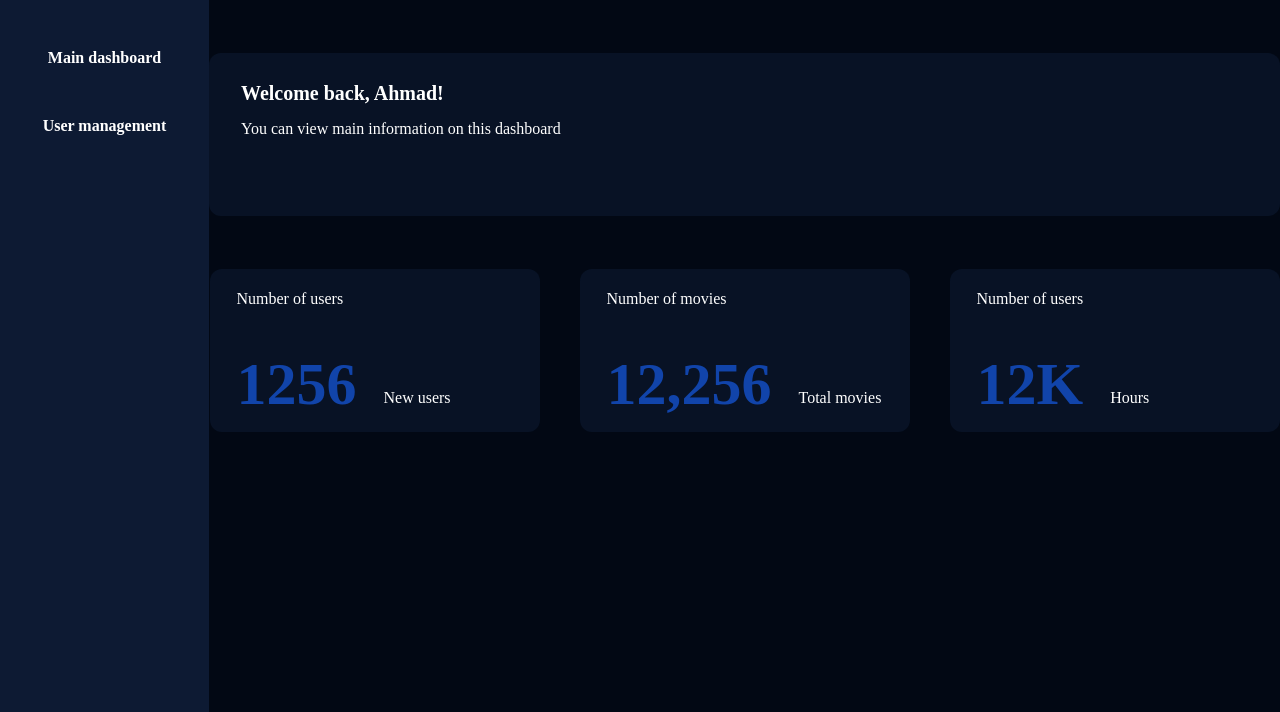
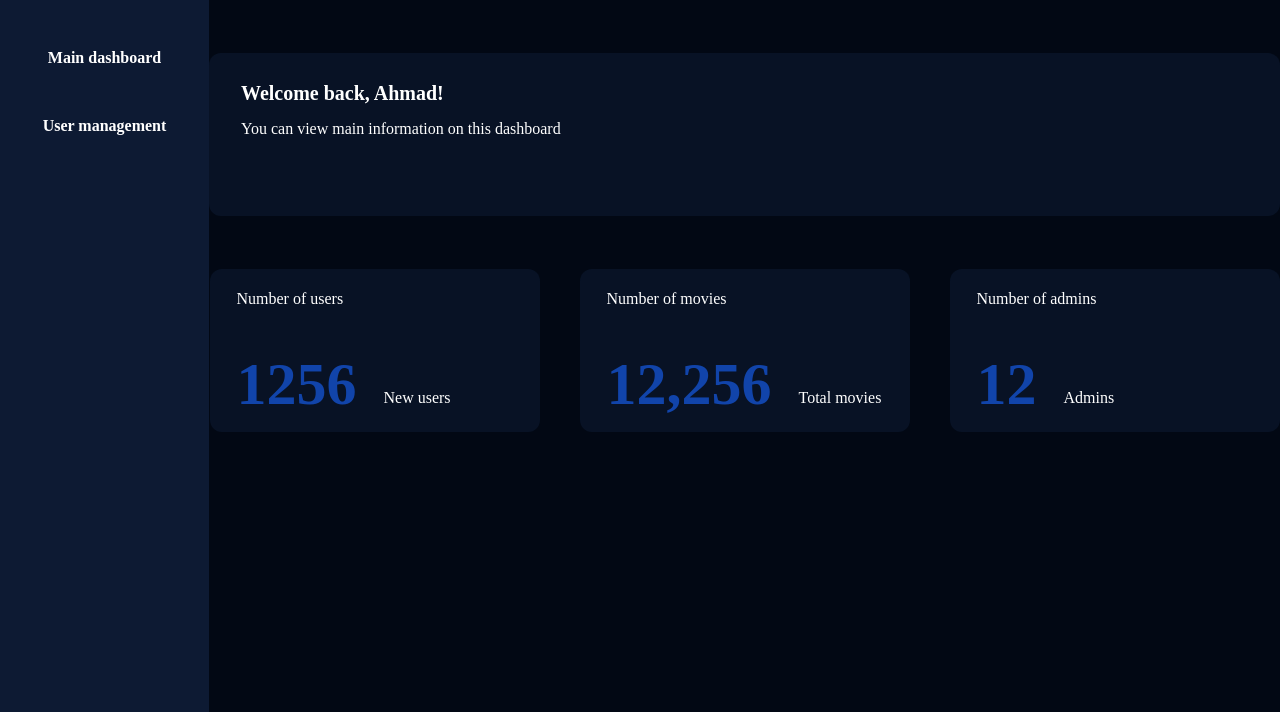
Before and after one commit to Mohammad-Zahran/AI-enhanced-movie-recommender-website, a PHP site: page /pages/admin.html in a window 1280 px wide. Shown: the part 88-800 px from the top of the page. Run offline with PHP 8.4, Linux system fonts and the light colour scheme.

Commit message:
Add: setAdmin.php API

```diff
--- a/app/pages/admin.html
+++ b/app/pages/admin.html
@@ -51,10 +51,10 @@
                     </div>
                 </div>
                 <div class="stats-card">
-                    <p>Number of users</p>
+                    <p>Number of admins</p>
                     <div class="flex stats-container">
-                        <h1>12K</h1>
-                        <p>Hours</p>
+                        <h1>12</h1>
+                        <p>Admins</p>
                     </div>
                 </div>
             </div>
--- a/app/pages/user-management.html
+++ b/app/pages/user-management.html
@@ -54,7 +54,7 @@
                     </thead>
                     <tfoot>
                     <tr>
-                    <td colspan="7">
+                    <td colspan="8">
                     <div class="links"><a href="#">&laquo;</a> <a class="active" href="#">1</a> <a href="#">2</a> <a href="#">3</a> <a href="#">4</a> <a href="#">&raquo;</a></div>
                     </td>
                     </tr>
--- a/app/scripts/admin.js
+++ b/app/scripts/admin.js
@@ -18,7 +18,7 @@
                         <td>Null</td>
                         <td>Null</td>
                         <td>${user.bookmark_count}</td>
-                        <td>${user.is_banned ? "Banned" : "Not Banned"}</td>
+                        <td>${user.role == "admin" ? "Admin":user.is_banned ? "Banned" : "Not Banned"}</td>
                         <td class="flex center">
                             <button class="options popup_button">
                                 <img src="../assets/icons/three-dots.svg" alt="">
@@ -43,7 +43,6 @@
         <p>
             <button class="user-edit-button">Set admin</button>
             <button class="user-edit-button">Ban user</button>
-            <button class="user-delete-button">Delete user</button>
         </p>
     `;
     popup.style.display = 'none'; // Initially hidden
--- a/app/styles/admin.css
+++ b/app/styles/admin.css
@@ -186,7 +186,7 @@
 }
 
 .user-edit-button, .user-delete-button {
-  color: #3D3D3D;
+  color: #FFF;
   font-size: 16px;
   background-color: transparent;
   width: 100px;
```
Also changed, not shown: server/setAdmin.php (added, +27 -0 lines).
